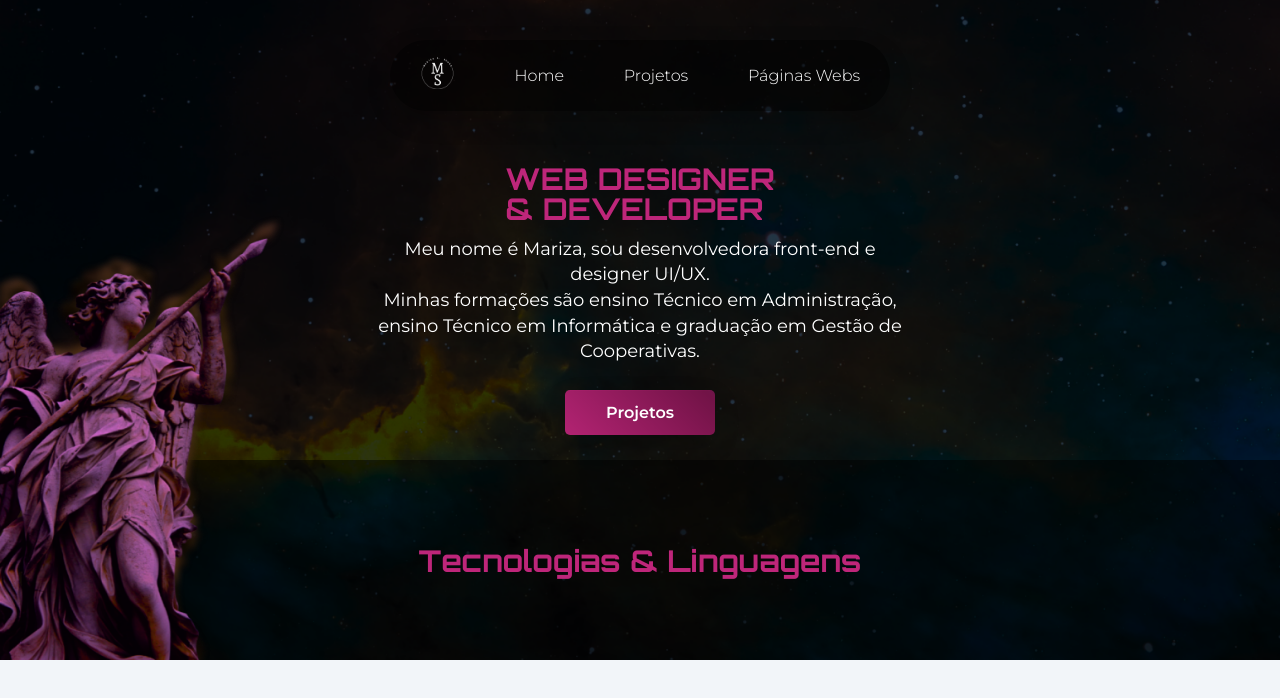
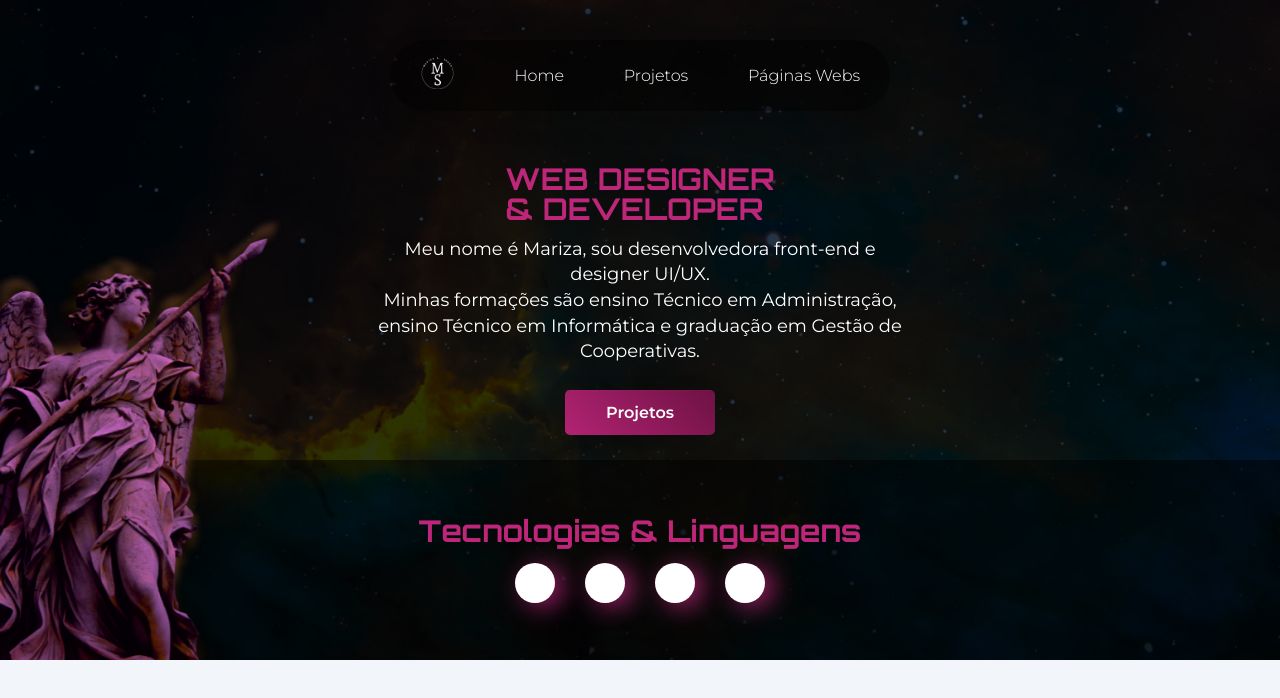
Before and after one commit to MarizaDEV/portfolio_web, a React (Vite) app: page /portfolio-web/home in a window 1280 px wide. Shown: the top 698 px of the page. Built offline with nearby package versions, Linux system fonts and the light colour scheme.

Commit message:
Adicionando icones do banner inicial

```diff
--- a/src/app/pages/Home/Home.tsx
+++ b/src/app/pages/Home/Home.tsx
@@ -11,6 +11,7 @@ import {
   Container,
 } from "./styles/styles";
 import imgbanner from "../../shared/assets/images/image_banner.png";
+import { Icones } from "../../shared/components/Icones/Icones";
 
 export const Home = () => {
   const navigate = useNavigate();
@@ -54,6 +55,12 @@ export const Home = () => {
           </Box4>{" "}
           <Box5>
             <h1>Tecnologias & Linguagens</h1>
+            <div className="icons-ling">
+              <Icones />
+              <Icones />
+              <Icones />
+              <Icones />
+            </div>
           </Box5>
         </BoxTop>
       </Container>
--- a/src/app/pages/Home/styles/styles.ts
+++ b/src/app/pages/Home/styles/styles.ts
@@ -82,10 +82,17 @@ export const Box5 = styled.div`
   display: flex;
   align-items: center;
   justify-content: center;
+  flex-direction: column;
+  gap: 20px;
   font-family: "Orbitron", sans-serif;
   font-weight: 500;
   color: #be267a;
   font-size: 15px;
   position: relative;
   background-color: rgba(0, 0, 0, 0.5);
+
+  .icons-ling {
+    display: flex;
+    gap: 30px;
+  }
 `;
--- /dev/null
+++ b/src/app/shared/components/Icones/Icones.tsx
@@ -0,0 +1,9 @@
+import { Boxicon } from "./styles/styles";
+
+export const Icones = () => {
+  return <>
+  <Boxicon>
+
+  </Boxicon>
+  </>;
+};
--- /dev/null
+++ b/src/app/shared/components/Icones/styles/styles.ts
@@ -0,0 +1,9 @@
+import styled from "styled-components";
+
+export const Boxicon = styled.div`
+  width: 40px;
+  height: 40px;
+  background: white;
+  border-radius: 50px;
+  box-shadow: 8px 4px 25px rgba(190, 38, 122, 0.8);
+`;
```
